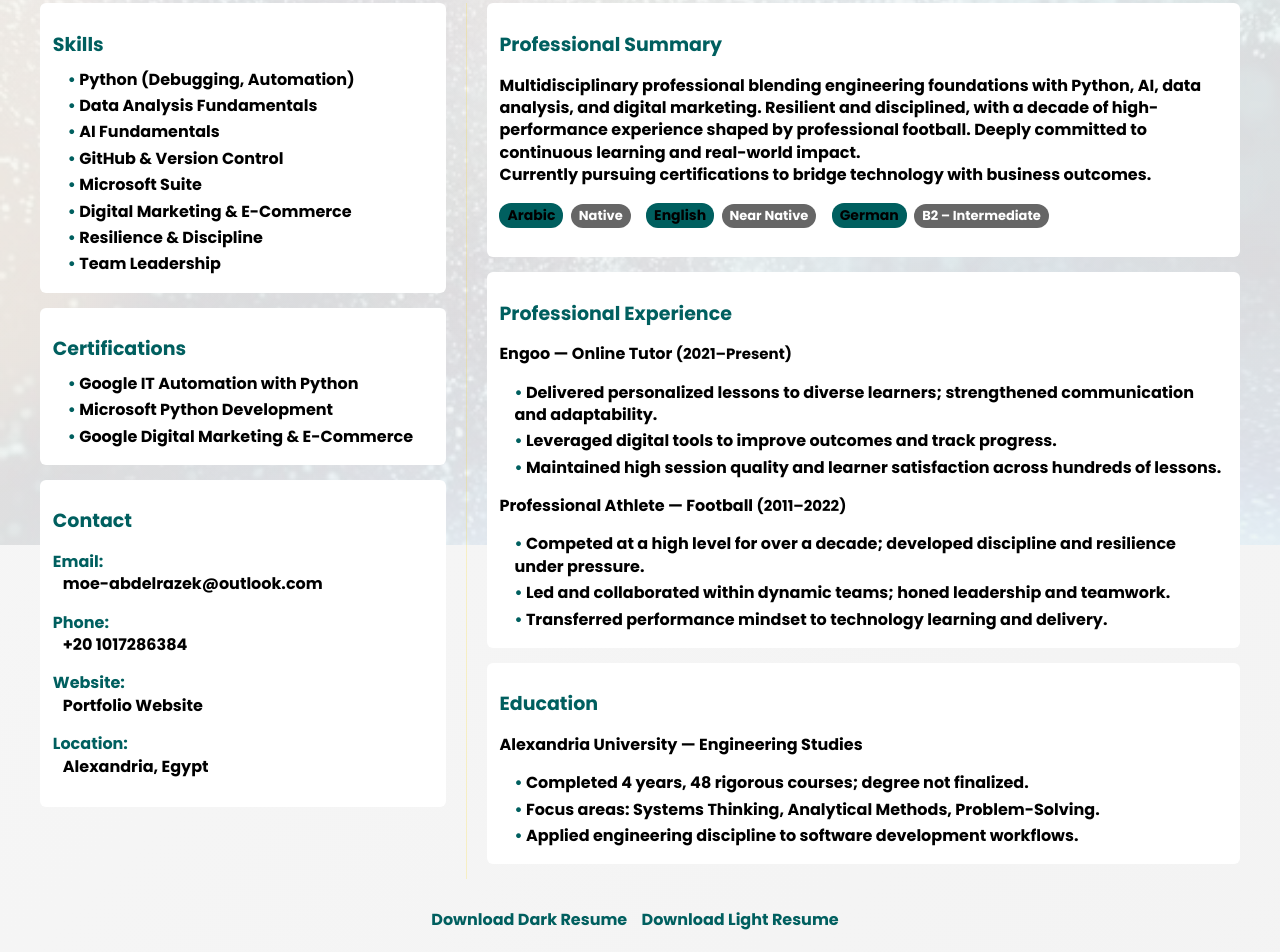
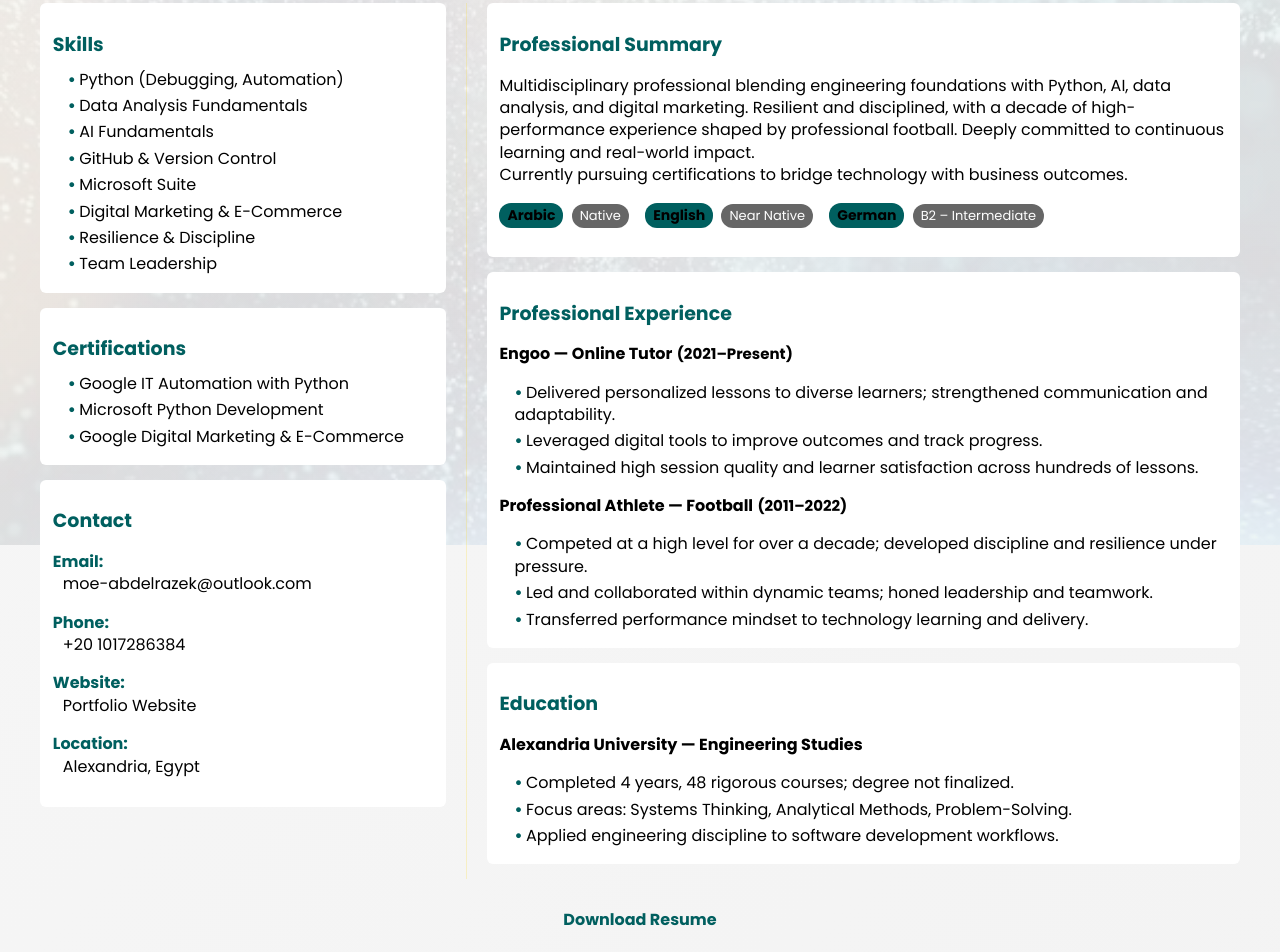
Before and after one commit to MoeAbdelrazek/moeabdelrazek.github.io, a plain HTML site: page resume.html in a window 1280 px wide. Shown: the part 255-1207 px from the top of the page. Drawn offline with Linux system fonts and the light colour scheme.

Commit message:
Update resume.html

```diff
--- a/resume.html
+++ b/resume.html
@@ -145,7 +145,6 @@
     a {
       color: var(--text);
       text-decoration: none;
-      font-weight: bold;
     }
 
     a:hover {
@@ -206,7 +205,7 @@
       font-weight: 700;
       font-size: 16px;
       text-decoration: none;
-      margin-right: 10px;
+      cursor: pointer;
     }
 
     .download-link a:hover {
@@ -228,22 +227,11 @@
       color: #000;
     }
 
-    /* Light mode adjustments for resume content */
-    [data-theme="light"] h1,
-    [data-theme="light"] h2,
-    [data-theme="light"] .motto,
-    [data-theme="light"] .contact-label,
-    [data-theme="light"] .download-link a,
-    [data-theme="light"] li::before {
-      color: var(--gold);
-    }
+    /* Dark mode: remove bold for certain items */
+    [data-theme="dark"] .dark-nobold { font-weight: 400 !important; }
 
-    [data-theme="light"] .contact-value,
-    [data-theme="light"] li,
-    [data-theme="light"] p {
-      color: var(--text);
-      font-weight: 700;
-    }
+    /* Light mode: remove bold for certain items */
+    [data-theme="light"] .light-nobold { font-weight: 400 !important; }
   </style>
 </head>
 <body>
@@ -259,39 +247,39 @@
       <div class="card">
         <h2>Skills</h2>
         <ul>
-          <li>Python (Debugging, Automation)</li>
-          <li>Data Analysis Fundamentals</li>
-          <li>AI Fundamentals</li>
-          <li>GitHub & Version Control</li>
-          <li>Microsoft Suite</li>
-          <li>Digital Marketing & E-Commerce</li>
-          <li>Resilience & Discipline</li>
-          <li>Team Leadership</li>
+          <li class="light-nobold">Python (Debugging, Automation)</li>
+          <li class="light-nobold">Data Analysis Fundamentals</li>
+          <li class="light-nobold">AI Fundamentals</li>
+          <li class="light-nobold">GitHub & Version Control</li>
+          <li class="light-nobold">Microsoft Suite</li>
+          <li class="light-nobold">Digital Marketing & E-Commerce</li>
+          <li class="light-nobold">Resilience & Discipline</li>
+          <li class="light-nobold">Team Leadership</li>
         </ul>
       </div>
 
       <div class="card">
         <h2>Certifications</h2>
         <ul>
-          <li>Google IT Automation with Python</li>
-          <li>Microsoft Python Development</li>
-          <li>Google Digital Marketing & E-Commerce</li>
+          <li class="light-nobold">Google IT Automation with Python</li>
+          <li class="light-nobold">Microsoft Python Development</li>
+          <li class="light-nobold">Google Digital Marketing & E-Commerce</li>
         </ul>
       </div>
 
       <div class="card">
         <h2>Contact</h2>
-        <p><span class="contact-label">Email:</span><span class="contact-value"> <a href="mailto:moe-abdelrazek@outlook.com">moe-abdelrazek@outlook.com</a></span></p>
-        <p><span class="contact-label">Phone:</span><span class="contact-value"> <a href="tel:+201017286384">+20 1017286384</a></span></p>
-        <p><span class="contact-label">Website:</span><span class="contact-value"> <a href="https://moeabdelrazek.github.io/#" target="_blank">Portfolio Website</a></span></p>
-        <p><span class="contact-label">Location:</span><span class="contact-value"> Alexandria, Egypt</span></p>
+        <p><span class="contact-label">Email:</span><span class="contact-value dark-nobold light-nobold"> <a href="mailto:moe-abdelrazek@outlook.com">moe-abdelrazek@outlook.com</a></span></p>
+        <p><span class="contact-label">Phone:</span><span class="contact-value dark-nobold light-nobold"> <a href="tel:+201017286384">+20 1017286384</a></span></p>
+        <p><span class="contact-label">Website:</span><span class="contact-value dark-nobold light-nobold"> <a href="https://moeabdelrazek.github.io/#" target="_blank">Portfolio Website</a></span></p>
+        <p><span class="contact-label">Location:</span><span class="contact-value dark-nobold light-nobold"> Alexandria, Egypt</span></p>
       </div>
     </div>
 
     <div class="right-column">
       <div class="card">
         <h2>Professional Summary</h2>
-        <p>Multidisciplinary professional blending engineering foundations with Python, AI, data analysis, and digital marketing. Resilient and disciplined, with a decade of high-performance experience shaped by professional football. Deeply committed to continuous learning and real-world impact.<br>
+        <p class="light-nobold">Multidisciplinary professional blending engineering foundations with Python, AI, data analysis, and digital marketing. Resilient and disciplined, with a decade of high-performance experience shaped by professional football. Deeply committed to continuous learning and real-world impact.<br>
         Currently pursuing certifications to bridge technology with business outcomes.</p>
         <p>
           <span class="lang-tag">Arabic</span> <span class="level-tag">Native</span>
@@ -304,16 +292,16 @@
         <h2>Professional Experience</h2>
         <p><span class="role">Engoo — Online Tutor</span> <span class="date">(2021–Present)</span></p>
         <ul>
-          <li>Delivered personalized lessons to diverse learners; strengthened communication and adaptability.</li>
-          <li>Leveraged digital tools to improve outcomes and track progress.</li>
-          <li>Maintained high session quality and learner satisfaction across hundreds of lessons.</li>
+          <li class="light-nobold">Delivered personalized lessons to diverse learners; strengthened communication and adaptability.</li>
+          <li class="light-nobold">Leveraged digital tools to improve outcomes and track progress.</li>
+          <li class="light-nobold">Maintained high session quality and learner satisfaction across hundreds of lessons.</li>
         </ul>
 
         <p><span class="role">Professional Athlete — Football</span> <span class="date">(2011–2022)</span></p>
         <ul>
-          <li>Competed at a high level for over a decade; developed discipline and resilience under pressure.</li>
-          <li>Led and collaborated within dynamic teams; honed leadership and teamwork.</li>
-          <li>Transferred performance mindset to technology learning and delivery.</li>
+          <li class="light-nobold">Competed at a high level for over a decade; developed discipline and resilience under pressure.</li>
+          <li class="light-nobold">Led and collaborated within dynamic teams; honed leadership and teamwork.</li>
+          <li class="light-nobold">Transferred performance mindset to technology learning and delivery.</li>
         </ul>
       </div>
 
@@ -321,32 +309,37 @@
         <h2>Education</h2>
         <p><span class="role">Alexandria University — Engineering Studies</span></p>
         <ul>
-          <li>Completed 4 years, 48 rigorous courses; degree not finalized.</li>
-          <li>Focus areas: Systems Thinking, Analytical Methods, Problem-Solving.</li>
-          <li>Applied engineering discipline to software development workflows.</li>
+          <li class="light-nobold">Completed 4 years, 48 rigorous courses; degree not finalized.</li>
+          <li class="light-nobold">Focus areas: Systems Thinking, Analytical Methods, Problem-Solving.</li>
+          <li class="light-nobold">Applied engineering discipline to software development workflows.</li>
         </ul>
       </div>
     </div>
   </div>
 
   <div class="download-link">
-    <a href="D-Mohamed_Abdelrazek_Resume.pdf" download>Download Dark Resume</a>
-    <a href="L-Mohamed_Abdelrazek_Resume.pdf" download>Download Light Resume</a>
+    <a id="downloadResume" download>Download Resume</a>
   </div>
 
   <script>
     const themeToggle = document.getElementById("themeToggle");
+    const downloadLink = document.getElementById("downloadResume");
+
     function applyTheme(theme) {
       document.documentElement.setAttribute("data-theme", theme);
       themeToggle.textContent = theme === "light" ? "☀️ Mode" : "🌙 Mode";
+      downloadLink.href = theme === "light" ? "L-Mohamed_Abdelrazek_Resume.pdf" : "D-Mohamed_Abdelrazek_Resume.pdf";
     }
+
     function toggleTheme() {
       const current = document.documentElement.getAttribute("data-theme");
       const newTheme = current === "light" ? "dark" : "light";
       applyTheme(newTheme);
       localStorage.setItem("theme", newTheme);
     }
+
     themeToggle.addEventListener("click", toggleTheme);
+
     window.addEventListener("DOMContentLoaded", () => {
       const saved = localStorage.getItem("theme");
       const prefersLight = window.matchMedia("(prefers-color-scheme: light)").matches;
```
